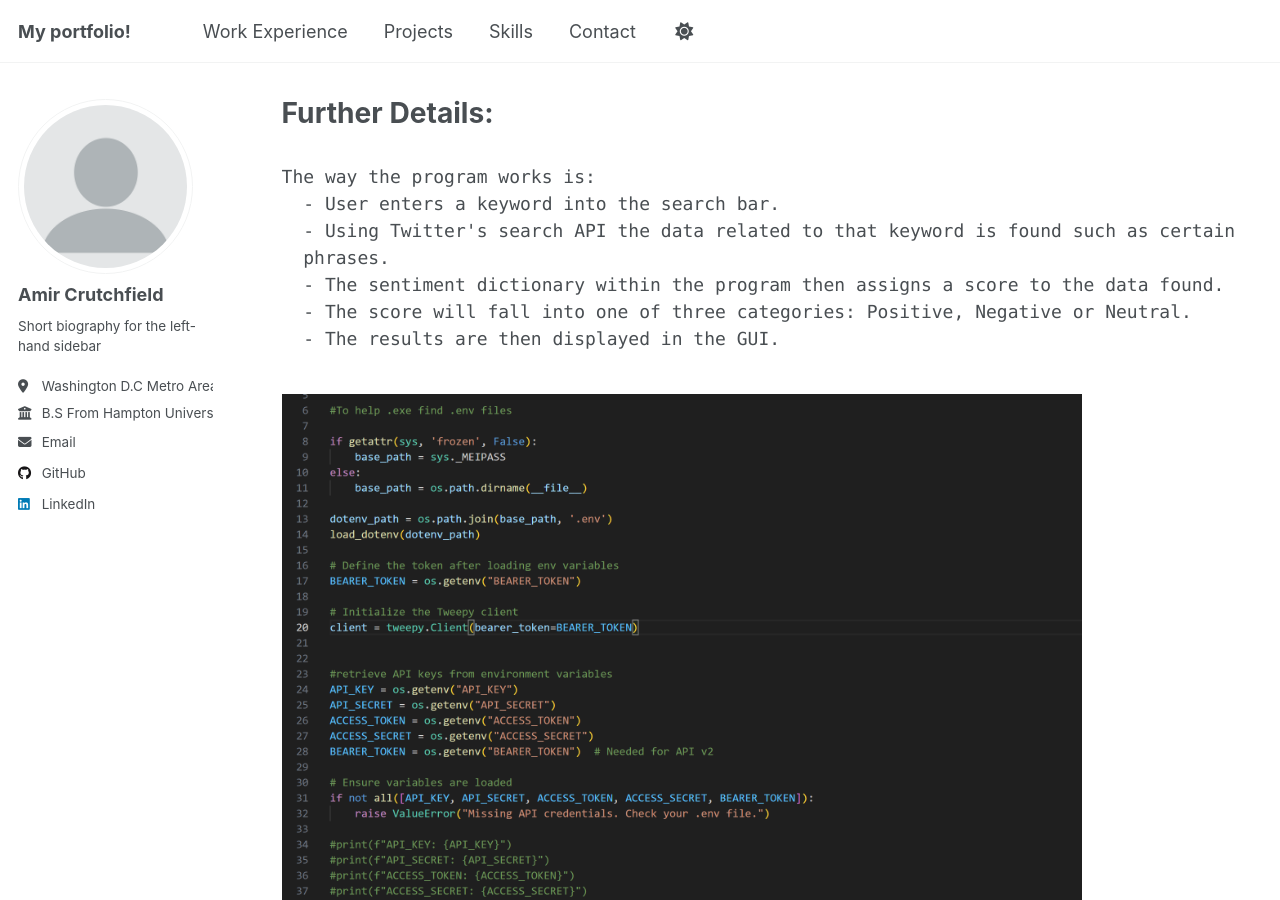
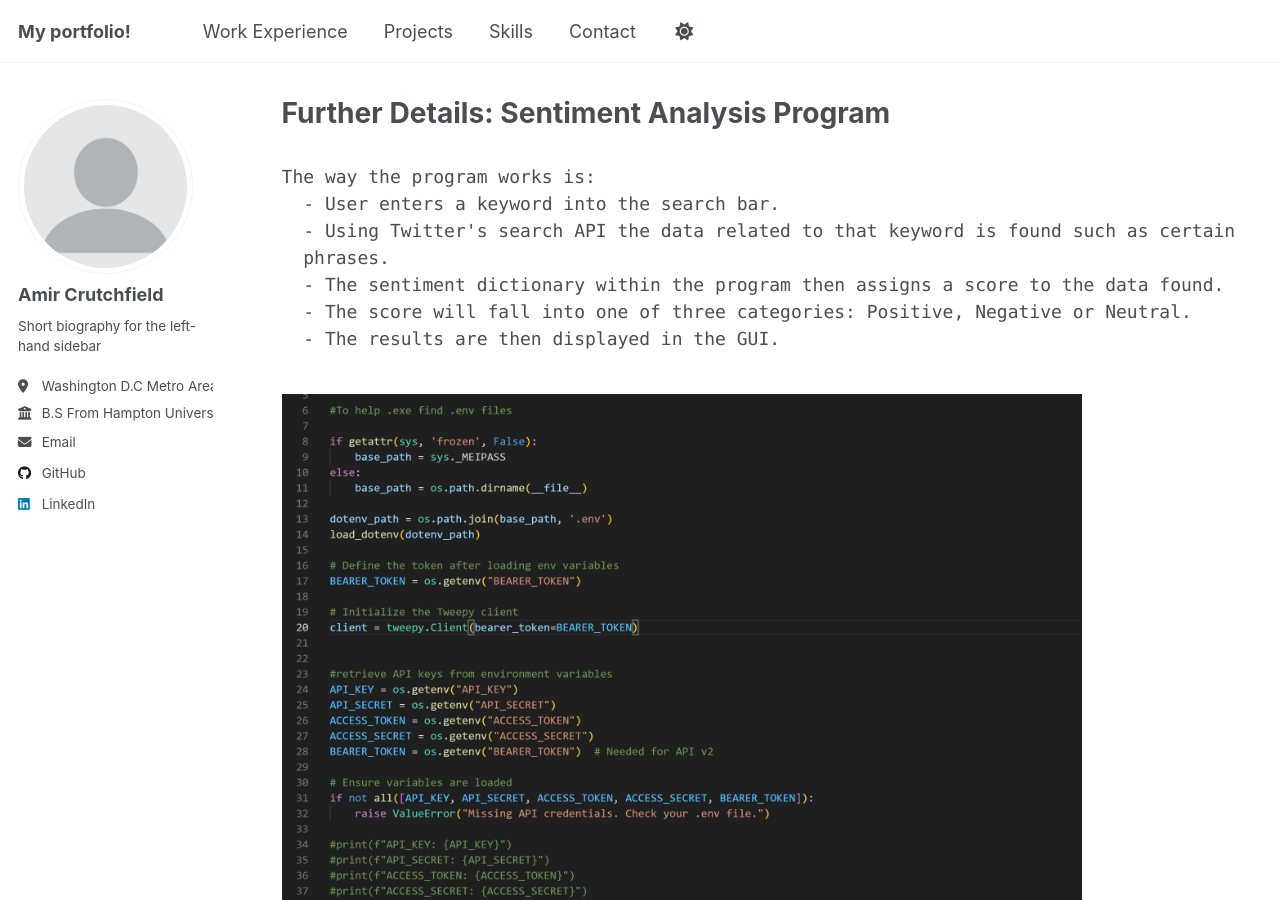
Before and after one commit to amirc42/amircportfolio, a Jekyll site: the page built from _pages/sentimentanalysisdetails.html, in a window 1280 px wide and 900 px high. Built offline with Jekyll 4.4.1, drawn with Linux system fonts in a browser that asks for light colours; a script that is not in the unit is left out.

Commit message:
Update sentimentanalysisdetails.html

```diff
--- a/_pages/sentimentanalysisdetails.html
+++ b/_pages/sentimentanalysisdetails.html
@@ -1,6 +1,6 @@
 ---
 layout: archive
-title: "Further Details:"
+title: "Further Details: Sentiment Analysis Program"
 permalink: /sentimentanalysisdetails/
 author_profile: true
 ---
```
